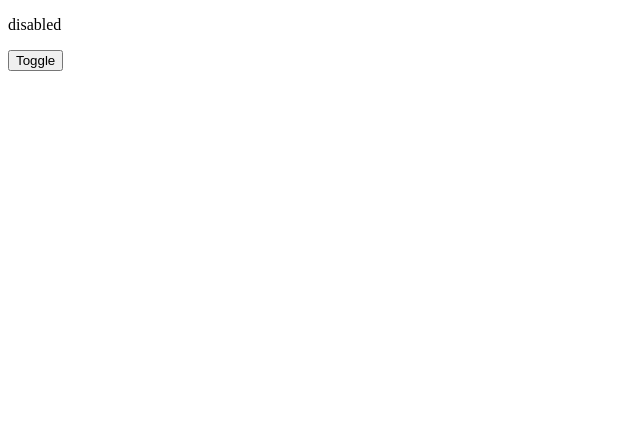
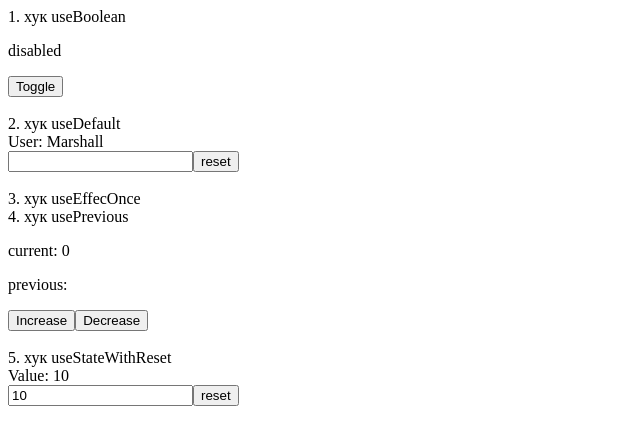
Before and after one commit to denisbeybutov/react_hooks_tasks, a React (Vite) app in the folder react-app/: page / in a window 1280 px wide. Shown: the top 444 px of the page, without its empty margins (0-640 px from the left). Built offline with nearby package versions, Linux system fonts and the light colour scheme.

Commit message:
5 заданий

```diff
--- a/react-app/src/App.jsx
+++ b/react-app/src/App.jsx
@@ -4,13 +4,25 @@ import viteLogo from './assets/vite.svg'
 import heroImg from './assets/hero.png'
 import './App.css'
 import Boolean from './components/Boolean'
-
+import Default from './components/Default'
+import EffectOnce from './components/EffectOnce'
+import Previous from './components/Previous'
+import StateWithReset from './components/StateWithReset'
 
 function App() {
 
   return (
     <>
-      <Boolean/>
+      1. хук useBoolean
+      <Boolean/>  <br />
+      2. хук useDefault
+      <Default/> <br />
+      3. хук useEffecOnce
+      <EffectOnce/> <br />
+      4. хук usePrevious
+      <Previous/> <br />
+      5. хук useStateWithReset
+      <StateWithReset/>
     </>
   );
 }
--- /dev/null
+++ b/react-app/src/components/Default.jsx
@@ -0,0 +1,16 @@
+
+import useDefault from "../hooks/useDefault";
+
+export default function Default(){
+    const initialUser = { name: 'Marshall' };
+    const defaultUser = { name: 'Mathers' };
+    const [user, setUser] = useDefault(defaultUser, initialUser);
+
+    return (
+        <div>
+        <div>User: {user.name}</div>
+        <input onChange={(e) => setUser({ name: e.target.value })} />
+        <button onClick={() => setUser(null)}>reset</button>
+        </div>
+    );
+}
--- /dev/null
+++ b/react-app/src/components/EffectOnce.jsx
@@ -0,0 +1,13 @@
+import useEffectOnce from "../hooks/useEffectOnce";
+
+export default function EffectOnce () {
+    useEffectOnce(() => {
+        console.log('Running effect once on mount');
+
+        return () => {
+          console.log('Running clean-up of effect on unmount');
+        };
+      });
+
+      return null;
+}
--- /dev/null
+++ b/react-app/src/components/Previous.jsx
@@ -0,0 +1,16 @@
+import { useState } from "react";
+import usePrevious from "../hooks/usePrevious";
+
+export default function Previous(){
+    const [count, setCount] = useState(0);
+    const previousCount = usePrevious(count);
+
+    return (
+        <div>
+        <p>current: {count}</p>
+        <p>previous: {previousCount}</p>
+        <button onClick={() => setCount((count) => count + 1)}>Increase</button>
+        <button onClick={() => setCount((count) => count - 1)}>Decrease</button>
+        </div>
+    );
+}
--- /dev/null
+++ b/react-app/src/components/StateWithReset.jsx
@@ -0,0 +1,13 @@
+import useStateWithReset from "../hooks/useStateWithReset";
+
+export default function StateWithReset(){
+    const [value, setValue, resetValue] = useStateWithReset(10);
+
+    return (
+        <div>
+        <div>Value: {value}</div>
+        <input onChange={(e) => setValue(e.target.value)} value={value}/>
+        <button onClick={resetValue}>reset</button>
+        </div>
+    );
+}
--- /dev/null
+++ b/react-app/src/hooks/useDefault.js
@@ -0,0 +1,7 @@
+import { useState } from "react";
+
+export default function useDefault(defaultUser, initialUser){
+    const [user, setUser] = useState(initialUser)
+
+    return [user ?? defaultUser, setUser]
+}
--- /dev/null
+++ b/react-app/src/hooks/useEffectOnce.js
@@ -0,0 +1,5 @@
+import { useEffect } from "react";
+
+export default function useEffectOnce(callback){
+    useEffect(callback,[])
+}
--- /dev/null
+++ b/react-app/src/hooks/usePrevious.js
@@ -0,0 +1,12 @@
+import { useEffect, useRef, useState } from "react";
+
+export default function usePrevious(count){
+    const ref = useRef();
+    const previous = ref.current;
+
+    useEffect(()=>{
+        ref.current = count
+    },[count])
+
+    return previous;
+}
--- /dev/null
+++ b/react-app/src/hooks/useStateWithReset.js
@@ -0,0 +1,12 @@
+import { useEffect, useRef, useState } from "react"
+
+export default function useStateWithReset(initialValue){
+    const ref = useRef(initialValue)
+
+    const [value, setValue] = useState(initialValue)
+    const resetValue = () => {
+        setValue(ref.current)
+    }
+
+    return [value, setValue, resetValue]
+}
```
